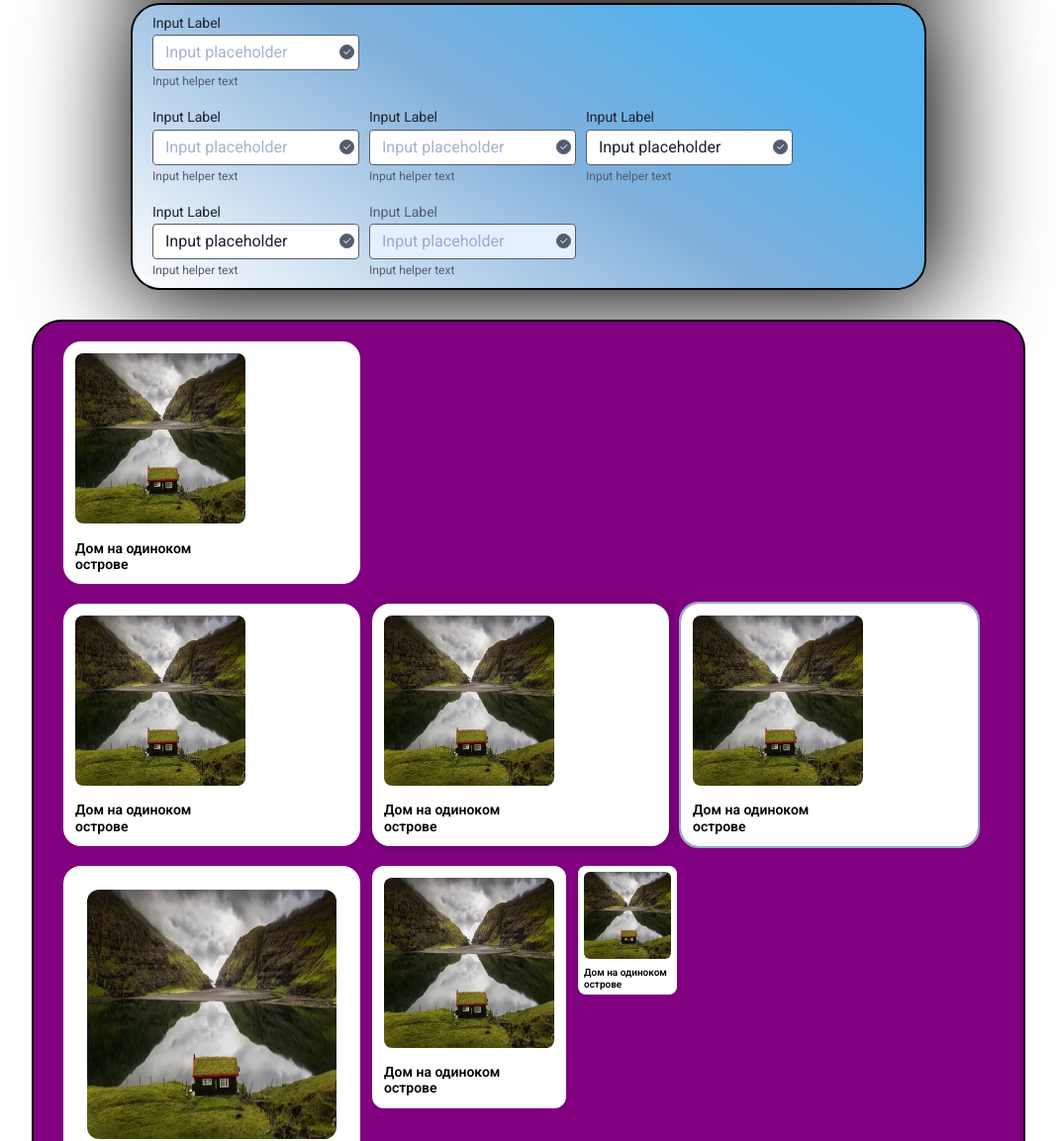
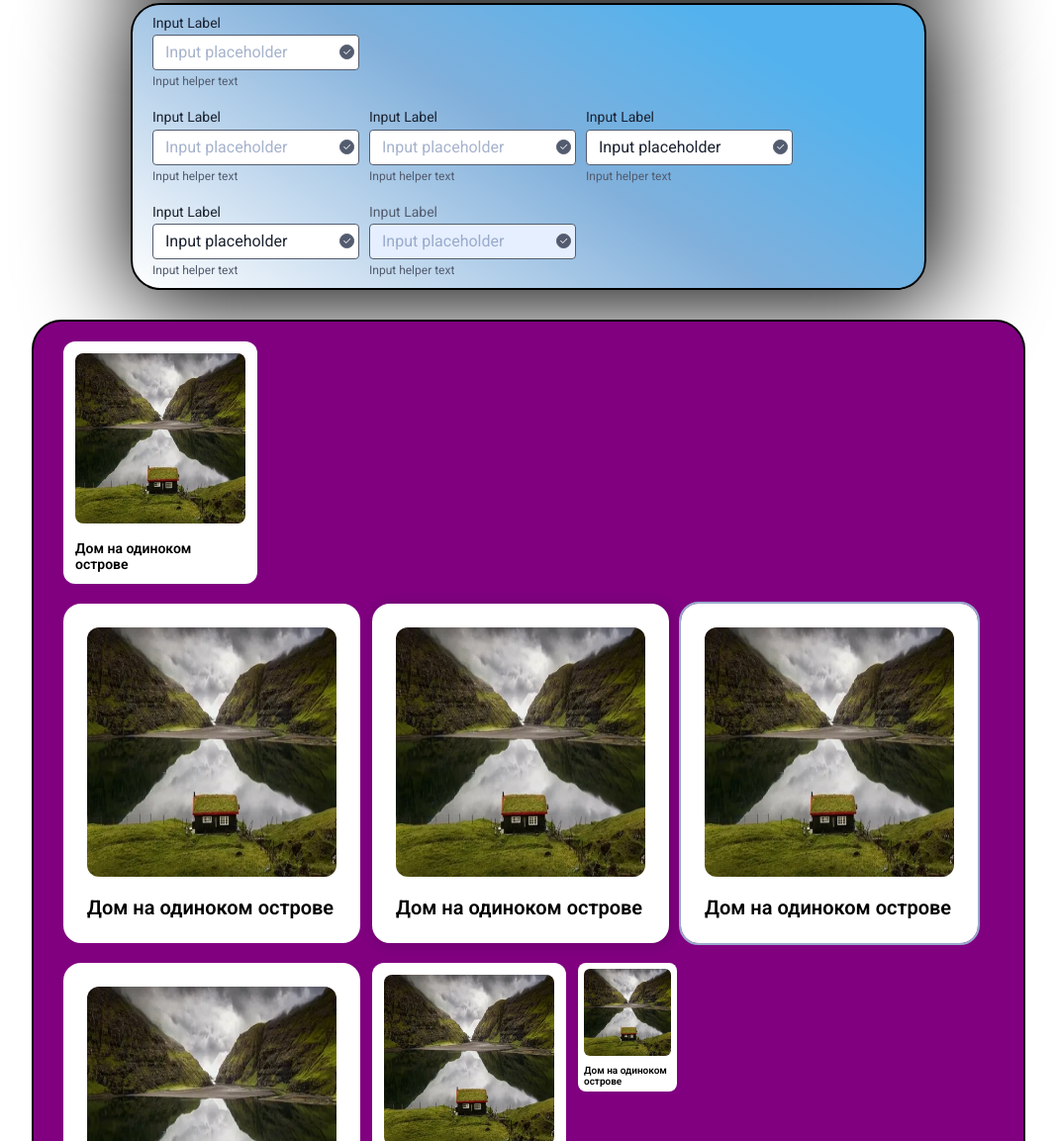
Before and after one commit to RaiN958/test.github.io, a plain HTML site: page index.html in a window 1280 px wide. Shown: the part 186-1339 px from the top of the page at 99% size, without its empty margins (106-1173 px from the left). Drawn offline with Linux system fonts and the light colour scheme.

Commit message:
Update index.html 11

```diff
--- a/index.html
+++ b/index.html
@@ -122,23 +122,23 @@
 		</div>
 		<div class="container3">
 			<div class="box5">
-			<div class="images bb">
+			<div role="tabpanel" tabindex="-1" class="imagesb bb">
 				<img src="house.webp" class="imagehouse">
 				<div class="textimg fw-6">Дом на одиноком острове</div>
 			</div>
 			</div>
 			<div class="box6">
 				<div class="images">
-					<img src="house.webp" class="imagehouse">
-					<div class="textimg fw-6">Дом на одиноком острове</div>
+					<img src="house.webp" class="imagehouse0">
+					<div class="textimg0 fw-6">Дом на одиноком островe</div>
 				</div>
 				<div class="images hover3">
-					<img src="house.webp" class="imagehouse">
-					<div class="textimg fw-6">Дом на одиноком острове</div>
+					<img src="house.webp" class="imagehouse0">
+					<div class="textimg0 fw-6">Дом на одиноком острове</div>
 				</div>
 				<div class="images focus3">
-					<img src="house.webp" class="imagehouse">
-					<div class="textimg fw-6">Дом на одиноком острове</div>
+					<img src="house.webp" class="imagehouse0">
+					<div class="textimg0 fw-6">Дом на одиноком острове</div>
 				</div>
 			</div>
 			<div class="box7">
```
